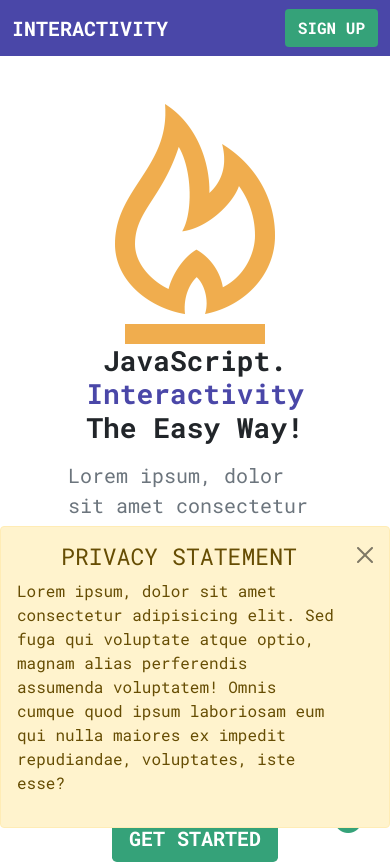
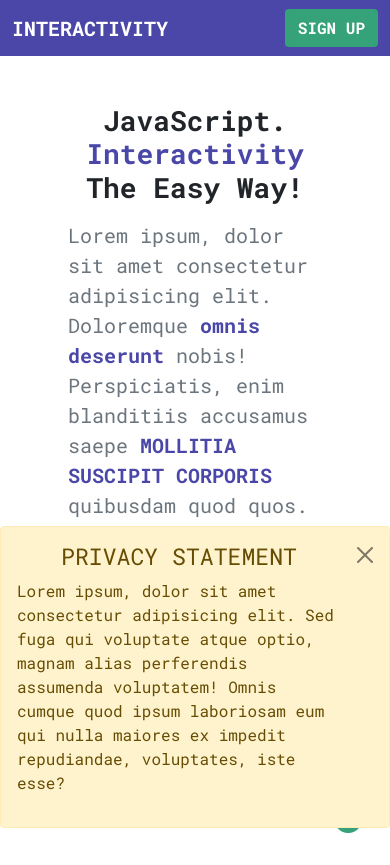
Before and after one commit to jshgwng/interactivity, a plain HTML site: page index.html in a window 390 px wide. Shown: the top 865 px of the page. Drawn offline with nearby package versions, Linux system fonts and the light colour scheme.

Commit message:
Resolve display on small screens

```diff
--- a/index.html
+++ b/index.html
@@ -30,7 +30,7 @@
     <!-- Hero -->
     <section id="hero" class="p-5 mb-5">
         <div class="container d-flex justify-content-center align-items-center flex-column">
-            <img src="./assets/img/iconmonstr-weather-93-240.png" alt="" class="img-fluid">
+            <img src="./assets/img/iconmonstr-weather-93-240.png" alt="" class="img-fluid d-none d-md-block">
             <h1 class="fw-bold text-capitalize text-center">JavaScript.<br><span class="text-purple">Interactivity</span> the easy way!</h1>
             <p class="lead text-muted p-2">Lorem ipsum, dolor sit amet consectetur adipisicing elit. Doloremque <span class="text-purple fw-bold">omnis deserunt</span> nobis! Perspiciatis, enim blanditiis accusamus saepe <span class="text-uppercase text-purple fw-bold">mollitia suscipit corporis</span> quibusdam quod quos. Nisi.</p>
             <a href="#application" class="btn btn bg-green text-uppercase fw-bold btn-lg text-white" id="get-started">Get Started</a>
```
Also changed, not shown: 1 other file.
